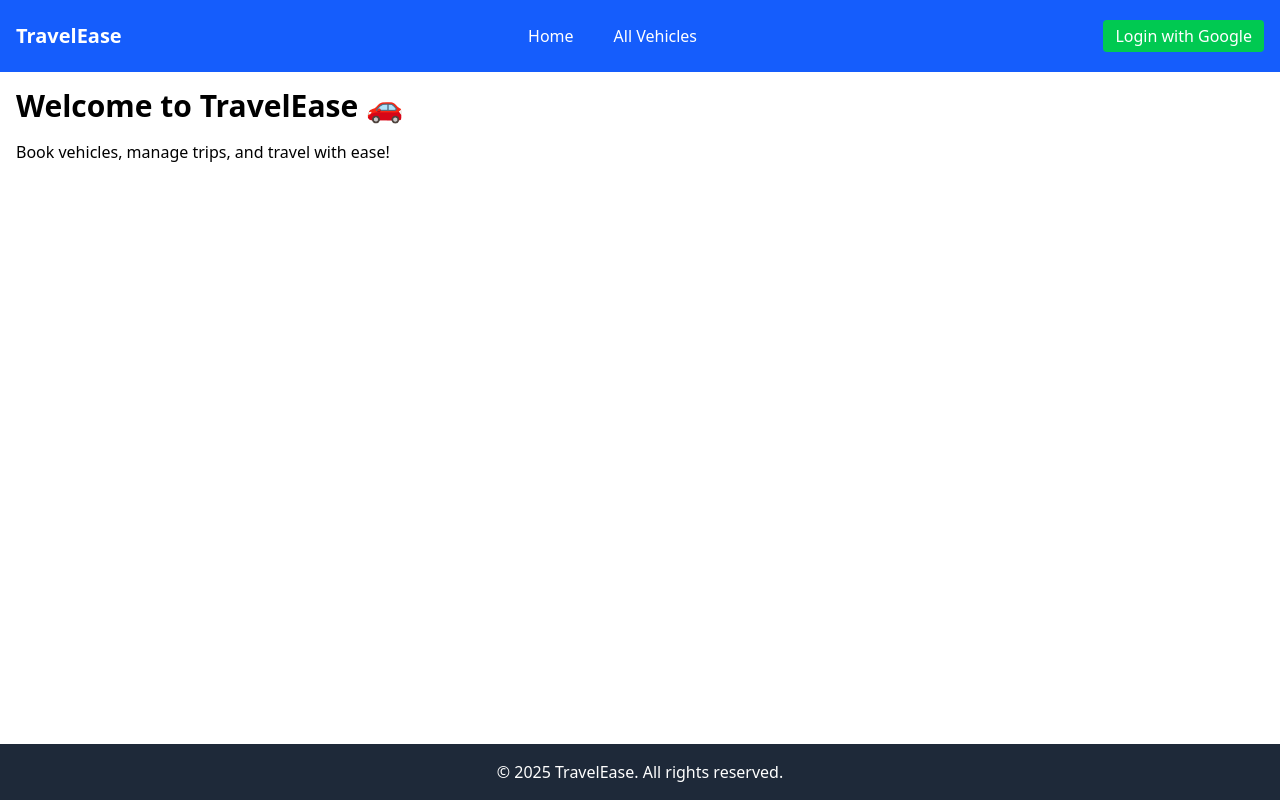
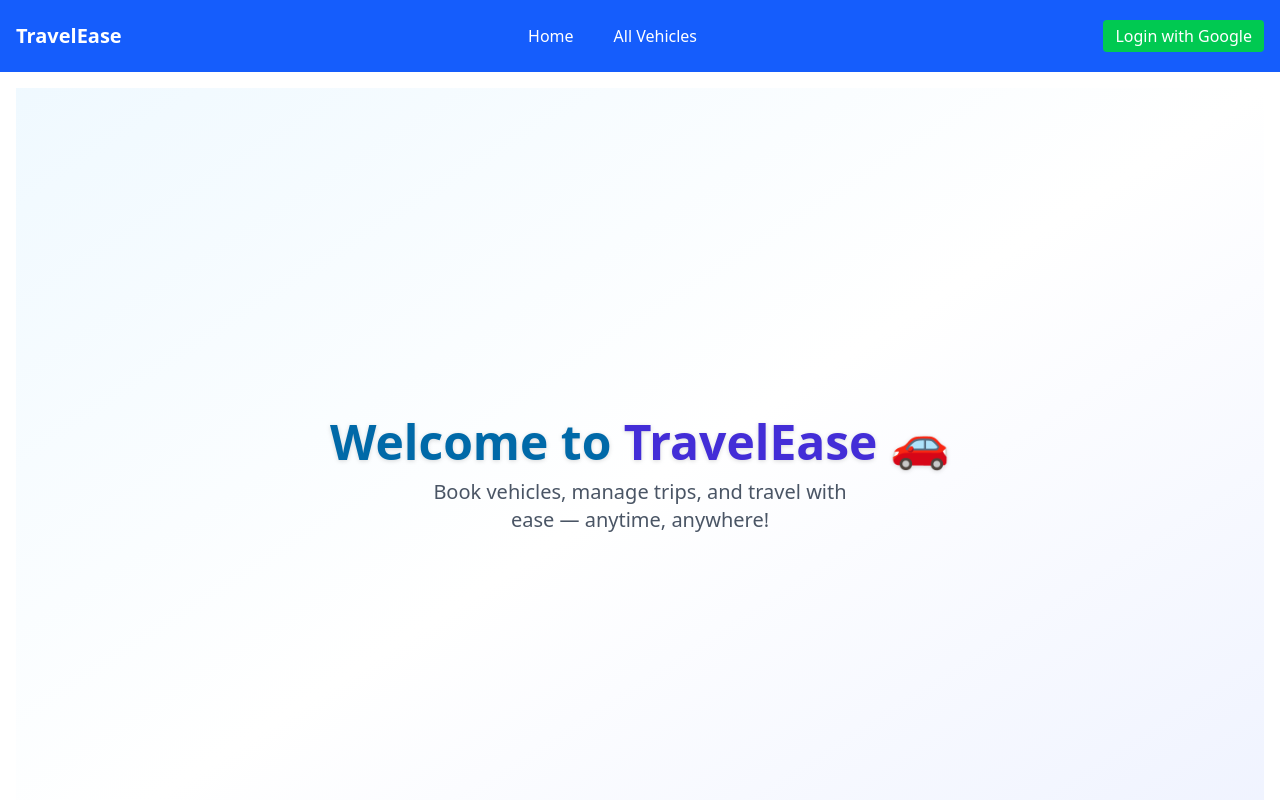
Before and after one commit to nomankhan323/TravelEase, a React (Vite) app: page / in a window 1280 px wide. Shown: the top 800 px of the page. Built offline with nearby package versions, Linux system fonts and the light colour scheme; no server answers.

Commit message:
Home.jsx file update

```diff
--- a/src/pages/Home.jsx
+++ b/src/pages/Home.jsx
@@ -1,8 +1,13 @@
 const Home = () => {
     return (
-        <div>
-            <h1 className="text-3xl font-semibold mb-4">Welcome to TravelEase 🚗</h1>
-            <p>Book vehicles, manage trips, and travel with ease!</p>
+        <div className="min-h-screen flex flex-col items-center justify-center text-center bg-gradient-to-br from-sky-50 via-white to-indigo-50 px-4">
+            <h1 className="text-4xl sm:text-5xl font-extrabold text-sky-700 mb-3 drop-shadow-sm">
+                Welcome to <span className="text-indigo-700">TravelEase 🚗</span>
+            </h1>
+
+            <p className="text-lg sm:text-xl text-gray-600 max-w-md mb-6">
+                Book vehicles, manage trips, and travel with ease — anytime, anywhere!
+            </p>
         </div>
     );
 };
```
